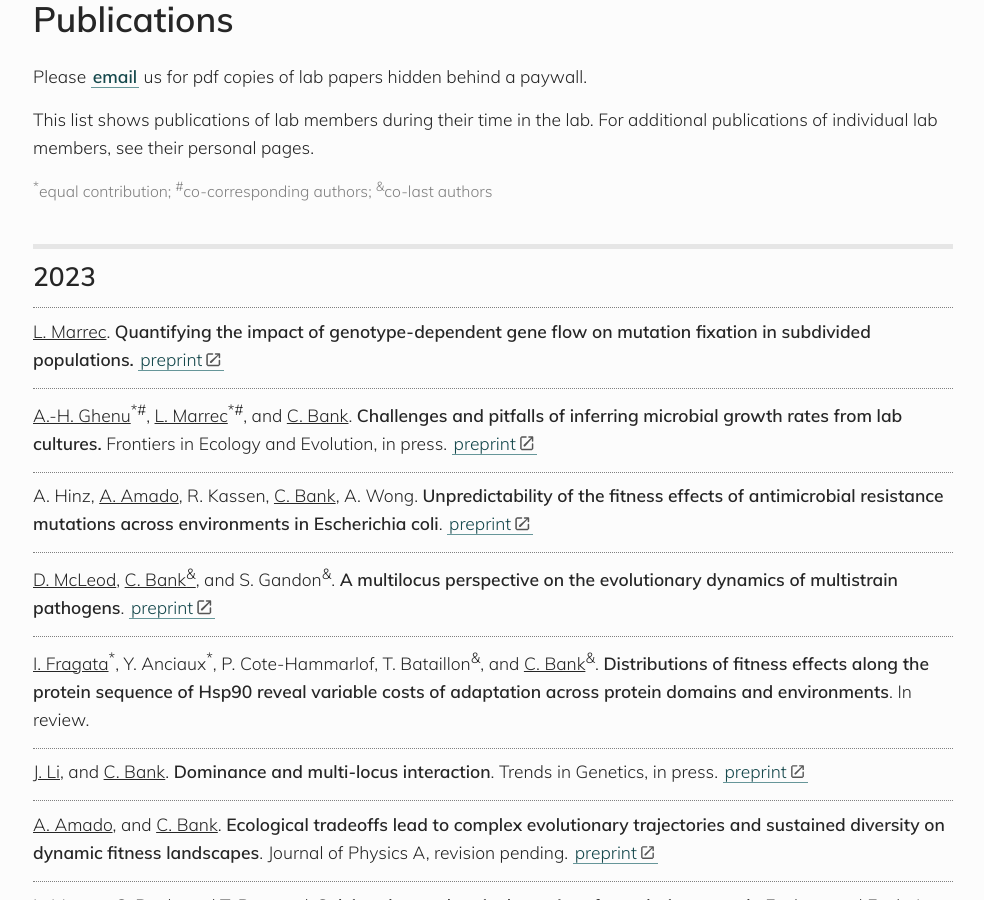
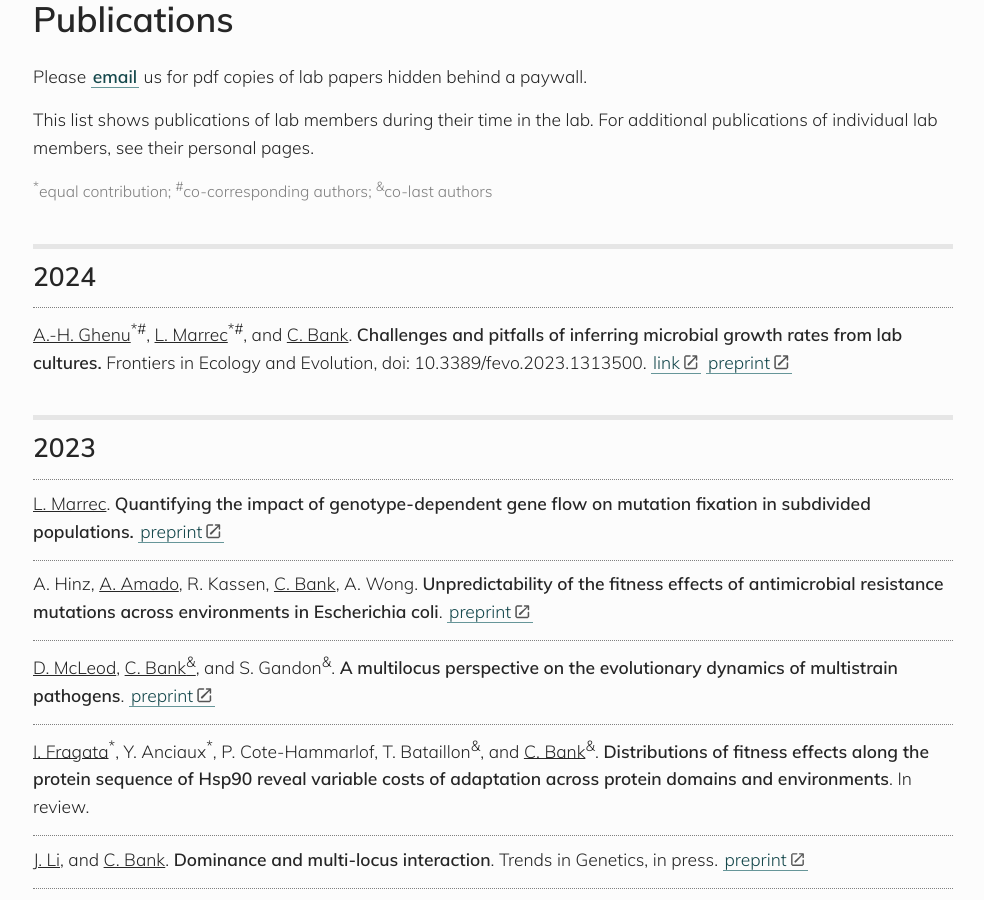
Before and after one commit to banklab/banklab.github.io, a Jekyll site: the page built from publications.md, in a window 1280 px wide and 900 px high, scrolled down 359 px. Shown: the whole window, without its empty margins (147-1131 px from the left). Built offline with Jekyll 4.4.1, drawn with Linux system fonts in a browser that asks for light colours; some web fonts are replaced; some of the changed text lies outside the part shown.

Commit message:
Update publications.md
Paper updates

```diff
--- a/publications.md
+++ b/publications.md
@@ -19,11 +19,14 @@ markdown="1" attribute important, the following text will not be converted other
 https://kramdown.gettalong.org/syntax.html#html-blocks
 {:/comment}
 
+## 2024
+
+<u>A.-H. Ghenu</u><sup>*#</sup>, <u>L. Marrec</u><sup>*#</sup>, and <u>C. Bank</u>. **Challenges and pitfalls of inferring microbial growth rates from lab cultures.** Frontiers in Ecology and Evolution, doi: 10.3389/fevo.2023.1313500. [link](https://www.frontiersin.org/articles/10.3389/fevo.2023.1313500/full?&utm_source=Email_to_authors_&utm_medium=Email&utm_content=T1_11.5e1_author&utm_campaign=Email_publication&field=&journalName=Frontiers_in_Ecology_and_Evolution&id=1313500) [preprint](https://www.biorxiv.org/content/10.1101/2022.06.24.497412)
+
+
 ## 2023
 
 <u>L. Marrec</u>. **Quantifying the impact of genotype-dependent gene flow on mutation fixation in subdivided populations.** [preprint](https://www.biorxiv.org/content/10.1101/2023.11.29.569213v1.abstract)
-
-<u>A.-H. Ghenu</u><sup>*#</sup>, <u>L. Marrec</u><sup>*#</sup>, and <u>C. Bank</u>. **Challenges and pitfalls of inferring microbial growth rates from lab cultures.** Frontiers in Ecology and Evolution, in press. [preprint](https://www.biorxiv.org/content/10.1101/2022.06.24.497412)
 
 A. Hinz, <u>A. Amado</u>, R. Kassen, <u>C. Bank</u>, A. Wong. **Unpredictability of the fitness effects of antimicrobial resistance mutations across environments in Escherichia coli**. [preprint](https://www.biorxiv.org/content/10.1101/2023.10.25.563906v1)
 
```
Also changed, not shown: other parts of publications.md (+1 -0 lines).
